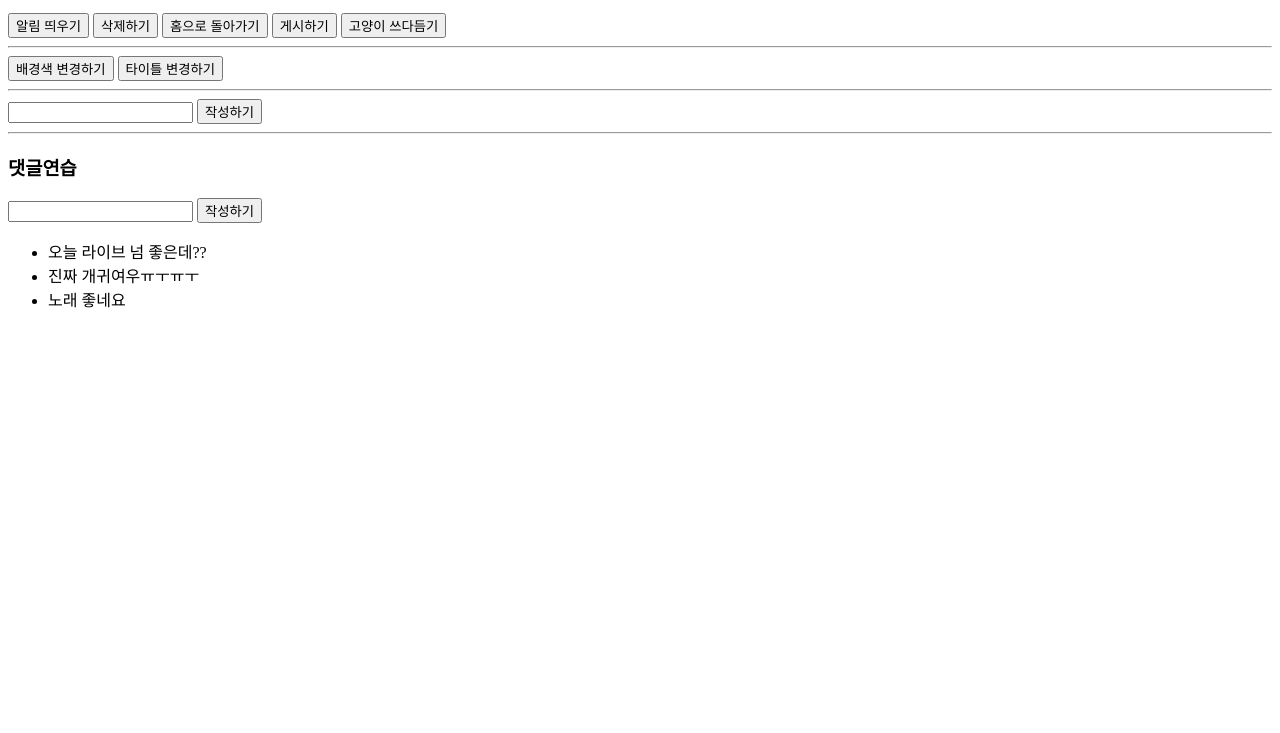
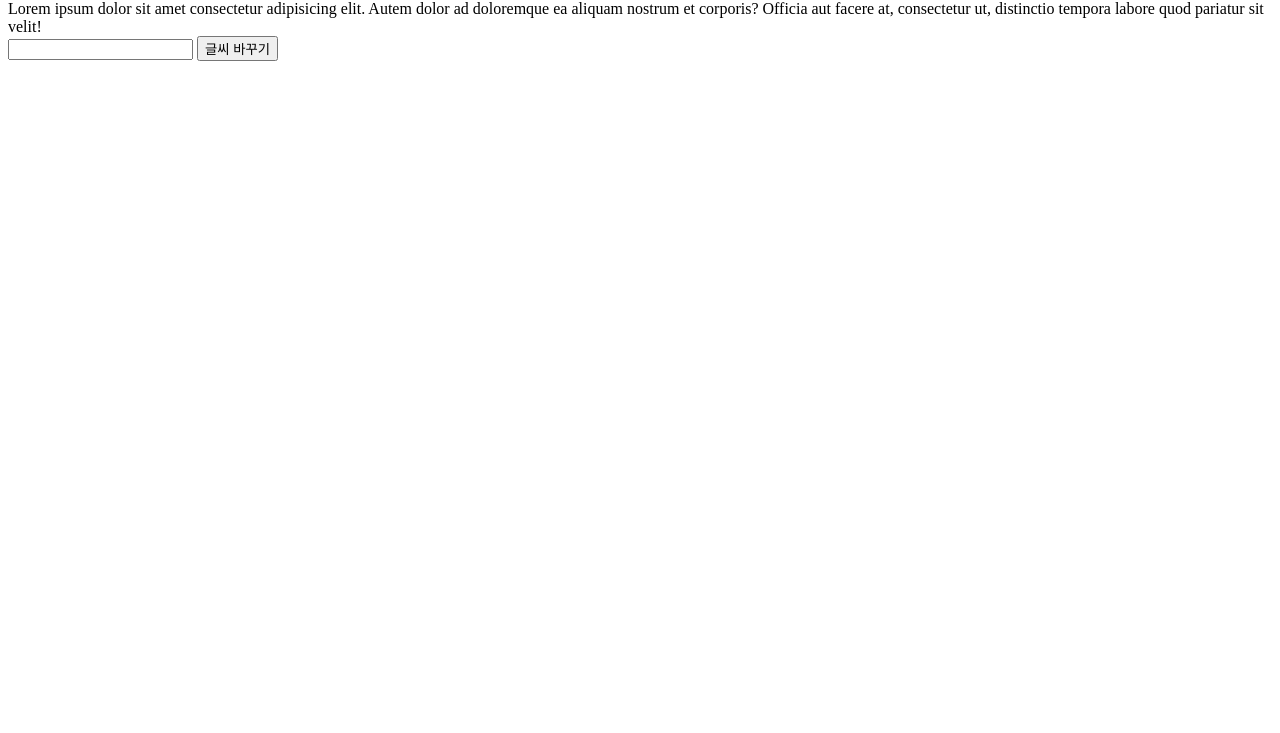
Before and after one commit to Eunjin1110/Javascript, a plain HTML site: page index.html in a window 1280 px wide. Shown: the part 67-800 px from the top of the page. Drawn offline with Linux system fonts and the light colour scheme.

Commit message:
Add files via upload

```diff
--- /dev/null
+++ b/app.js
@@ -0,0 +1,17 @@
+
+let btnElement = document.querySelector("#change");
+
+btnElement.addEventListener("click", () => {
+    let inputElement = document.querySelector("#text-input") //input
+
+    let newList = document.createElement("li");
+    newList.textContent = inputElement.value;
+
+    localStorage.setItem("사용자이름", "박은진")
+
+    let todoList = document.querySelector("#todo-list");
+    todoList.appendChild(newList);
+
+
+    inputElement.value = ""; //글씨 바뀐 뒤 빈칸 만들기
+})
--- a/index.html
+++ b/index.html
@@ -3,41 +3,26 @@
 <head>
     <meta charset="UTF-8">
     <meta name="viewport" content="width=device-width, initial-scale=1.0">
-    <title>4일차 Javascript.2</title>
+    <title>5일차 Javascript</title>
 </head>
 <body>
-    <h1 id="title">Javascript</h1>
+    <h2>Javascript</h2>
+
+    <div id="text">
+        Lorem ipsum dolor sit amet consectetur adipisicing elit.
+        Autem dolor ad doloremque ea aliquam nostrum et corporis?
+        Officia aut facere at, consectetur ut,
+        distinctio tempora labore quod pariatur sit velit!
+    </div>
 
 
-<button id="alert-button">알림 띄우기</button>
-<button id="delete-button">삭제하기</button>
-<button id="home-button">홈으로 돌아가기</button>
-<button id="post-button">게시하기</button>
-<button id="cat-button">고양이 쓰다듬기</button>
+    <input type="text" id="text-input">
 
-<hr>
+    <button id = "change">글씨 바꾸기</button>
 
-<button id="color-button">배경색 변경하기</button>
+    <ul id="todo-list"></ul>
 
-<button id="change-textbutton">타이틀 변경하기</button>
 
-<hr>
-
-<input type="text" id="title-input">
-<button id="title-input-btn">작성하기</button>
-
-<hr>
-
-<h3>댓글연습</h3>
-<input id="comment-input" type="text">
-<button id="comment-input-btn">작성하기</button>
-<ul id="comment-list">
-    <li>오늘 라이브 넘 좋은데??</li>
-    <li>진짜 개귀여우ㅠㅜㅠㅜ</li>
-    <li>노래 좋네요</li>
-</ul>
-
-    <script src="./script.js"></script>
-
+    <script src="app.js"></script>
 </body>
 </html>
```
